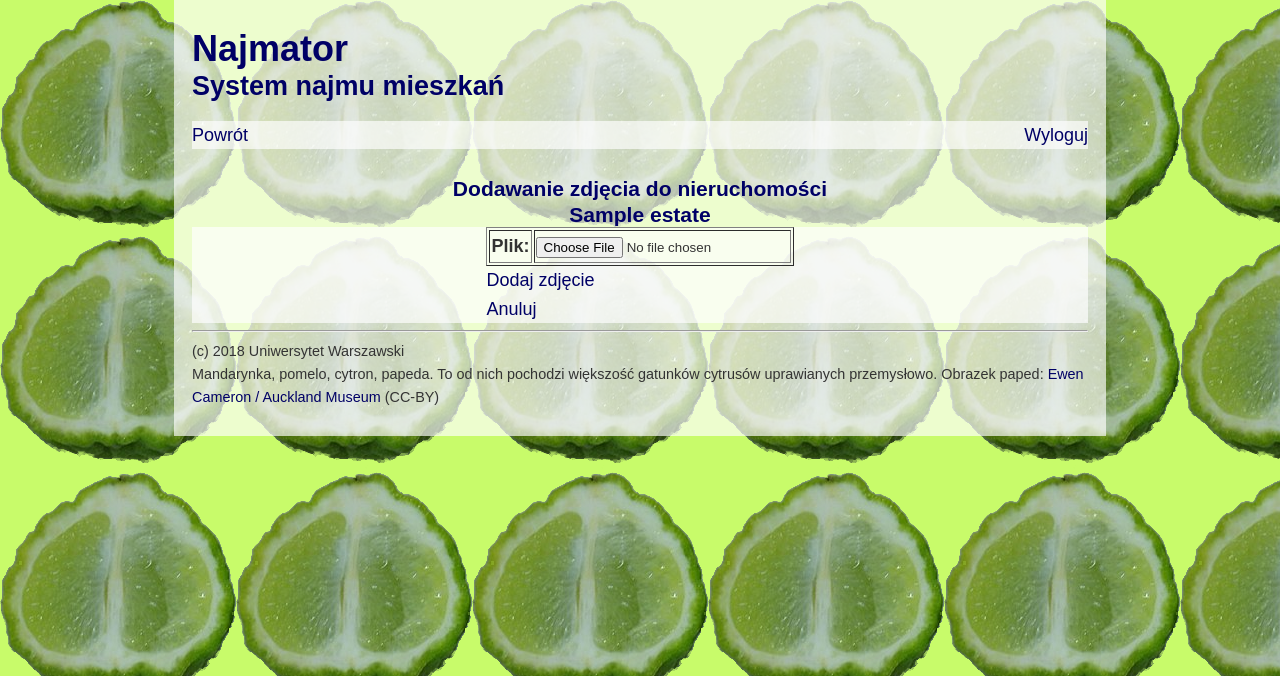
After one commit to tn370413/najmator, a Django app: page /system/photo_upload/1/ in a window 1280 px wide. The commit adds this page. Shown: the top 676 px of the page. Run offline with Django 3.2, Linux system fonts and the light colour scheme; a user stored in the database is signed in; tables that the repository leaves empty hold one stand-in row (values such as "Sample post").

Commit message:
Dodano dodawanie zdjęcia na serwer (+ szata graficzna)

```diff
--- a/najmator/settings.py
+++ b/najmator/settings.py
@@ -80,7 +80,7 @@ DATABASES = {
         'NAME': 'najmator',
         'USER': 'najmatoruser',
         'PASSWORD': 'qwertyuiop',
-        'HOST': 'db',
+        'HOST': 'localhost',
         'PORT': 5432,
     }
 }
@@ -131,3 +131,6 @@ STATICFILES_DIRS = [
 LOGIN_REDIRECT_URL = '/system/user_page/'
 LOGIN_URL = '/login/'
 LOGOUT_REDIRECT_URL = '/login/'
+
+MEDIA_URL = '/media/'
+MEDIA_ROOT = os.path.join(BASE_DIR, 'media')
--- a/static/style.css
+++ b/static/style.css
@@ -100,6 +100,21 @@ body.estate_edit_page {
     background-color: #c8fb6a;
 }
 
+body.photo_upload_page {
+    background-image: url('images/papeda.png');
+    background-color: #c8fb6a;
+}
+
+body.photo_edit_page {
+    background-image: url('images/pomelo_male.png');
+    background-color: #ffff66;
+}
+
+body.photo_list_page {
+    background-image: url('images/mandarynka_mala.png');
+    background-color: #ffe097;
+}
+
 .unoccupied_estate {
     color: #dd2222;
     font-weight: bold;
--- a/system_wynajmu/forms.py
+++ b/system_wynajmu/forms.py
@@ -3,7 +3,7 @@ from django.forms import ModelForm
 from django.core import validators
 import datetime, re
 from django.core.exceptions import ValidationError
-from system_wynajmu.models import Contract, Estate
+from system_wynajmu.models import Contract, Estate, Photograph
 
 class ContractForm(ModelForm):
     class Meta:
@@ -32,3 +32,17 @@ class EstateForm(ModelForm):
     class Meta:
         model = Estate
         fields = ['name', 'address', 'area', 'type']
+        labels = {
+            'name' : 'Nazwa',
+            'address' : 'Adres',
+            'area' : 'Powierzchnia',
+            'type' : 'Rodzaj'
+        }
+
+class PhotoUploadForm(ModelForm):
+    class Meta:
+        model = Photograph
+        fields = ('photograph', )
+        labels = {
+            'photograph' : 'Plik'
+        }
--- a/system_wynajmu/models.py
+++ b/system_wynajmu/models.py
@@ -23,3 +23,12 @@ class Contract(models.Model):
     email = models.CharField(max_length=150, blank=True)
     phone = models.CharField(max_length=15, blank=True)
     estate_id = models.ForeignKey(Estate, on_delete=models.CASCADE)
+
+def estate_photo_path(instance, filename):
+    print(instance)
+    return 'estate_photos/{0}/{1}'.format(instance.estate_id, filename)
+
+class Photograph(models.Model):
+    photograph = models.ImageField(upload_to=estate_photo_path)
+    uploaded_at = models.DateTimeField(auto_now_add=True)
+    estate_id = models.ForeignKey(Estate, on_delete=models.CASCADE)
--- /dev/null
+++ b/system_wynajmu/templates/strona_dodawania_zdjecia.html
@@ -0,0 +1,52 @@
+{% extends "base.html" %}
+
+{% block title %}{{ estate.name }} – Dodawanie zdjęcia – Najmator{% endblock %}
+
+{% block additional_head_tags %}
+    <script>
+        function SaveEstateEdit() {
+            document.getElementById('photo_upload_form').submit();
+        }
+    </script>
+{% endblock %}
+
+{% block body_class %}class="photo_upload_page"{% endblock %}
+
+{% block nav %}
+    <div id="estate_data">
+        <a href="{% url 'system:estate_page' estate.id %}">Powrót</a>
+    </div>
+
+    <div id="actions">
+        <a href="{% url 'logout' %}">Wyloguj</a>
+    </div>
+{% endblock %}
+
+{% block page_title %}
+        <h3>Dodawanie zdjęcia do nieruchomości <br /> {{ estate.name }}</h3>
+    <div id="page_title">
+    </div>
+{% endblock %}
+
+{% block main %}
+    <div class="estate_page_main_div">
+    <form method="post" id="photo_upload_form" enctype="multipart/form-data">
+        <div id="lodger_form">
+              {% csrf_token %}
+              <table border="1">
+                {{ form }}
+              </table>
+        </div>
+        <div id="estate_form_actions">
+            <a href="javascript:{}" onclick="SaveEstateEdit()">Dodaj zdjęcie</a>
+            <br />
+            <a href="{% url 'system:estate_page' estate.id %}">Anuluj</a>
+        </div>
+    </form>
+    </div>
+
+{% endblock %}
+
+{% block background_copy_right %}
+    Mandarynka, pomelo, cytron, papeda. To od nich pochodzi większość gatunków cytrusów uprawianych przemysłowo. Obrazek paped: <a href="https://commons.wikimedia.org/wiki/File:Citrus_hystrix_DC._(AM_AK305877-3).jpg">Ewen Cameron / Auckland Museum</a> (CC-BY)
+{% endblock %}
--- a/system_wynajmu/urls.py
+++ b/system_wynajmu/urls.py
@@ -1,5 +1,7 @@
 from django.conf.urls import url
 from django.urls import path
+from django.conf import settings # necessary?
+from django.conf.urls.static import static
 from . import views
 
 app_name = 'system'
@@ -10,5 +12,9 @@ urlpatterns = [
     path('estate_edit/<int:estate_id>/', views.estate_edit, name='estate_edit'),
     url('estate_add/', views.estate_add, name='estate_add'),
     url('delete_contract/', views.delete_contract, name='delete_contract'),
-    path('delete_estate/<int:estate_id>/', views.delete_estate, name='delete_estate')
+    path('delete_estate/<int:estate_id>/', views.delete_estate, name='delete_estate'),
+    path('photo_upload/<int:estate_id>/', views.photo_form_upload, name='photo_upload')
 ]
+
+if settings.DEBUG:
+    urlpatterns += static(settings.MEDIA_URL, document_root=settings.MEDIA_ROOT)
--- a/system_wynajmu/views.py
+++ b/system_wynajmu/views.py
@@ -2,8 +2,8 @@ from django.shortcuts import render, get_object_or_404
 from django.contrib.auth.decorators import login_required
 from django.contrib.auth import views as auth_views
 from django.http import HttpResponseRedirect, HttpResponse
-from system_wynajmu.models import Estate, Contract
-from system_wynajmu.forms import ContractForm, EstateForm
+from system_wynajmu.models import Estate, Contract, Photograph
+from system_wynajmu.forms import ContractForm, EstateForm, PhotoUploadForm
 from django.urls import reverse
 import datetime
 
@@ -96,3 +96,27 @@ def delete_estate(request, estate_id):
         return HttpResponse("aby usunąć nieruchomość musisz być jej właścicielem")
     estate.delete()
     return HttpResponseRedirect(reverse('system:user_page'))
+
+@login_required
+def photo_form_upload(request, estate_id):
+    estate = get_object_or_404(Estate, pk=estate_id)
+    if estate.user_id != request.user:
+        return HttpResponse("aby zobaczyć stronę nieruchomości musisz być jej właścicielem")
+
+    if request.method == 'POST':
+        photo = Photograph(estate_id = estate)
+        form = PhotoUploadForm(request.POST, request.FILES, instance=photo)
+        if form.is_valid():
+            photo = form.save()
+            return render(request, 'strona_edycji_zdjecia.html', {'photo': photo})
+    else:
+        form = PhotoUploadForm()
+    return render(request, 'strona_dodawania_zdjecia.html', {
+        'form': form,
+        'estate' : estate
+    })
+
+# TODO
+@login_required
+def photo_edit_page(request):
+    return HttpResponseRedirect(reverse('system:user_page'))
```
Also changed, not shown: system_wynajmu/templates/strona_edycji_zdjecia.html (added, +36 -0 lines), system_wynajmu/templates/strona_listy_zdjec.html (added, +36 -0 lines), static/images/mandarynka_mala.png (added), static/images/papeda.png (added), static/images/pomelo_male.png (added).
